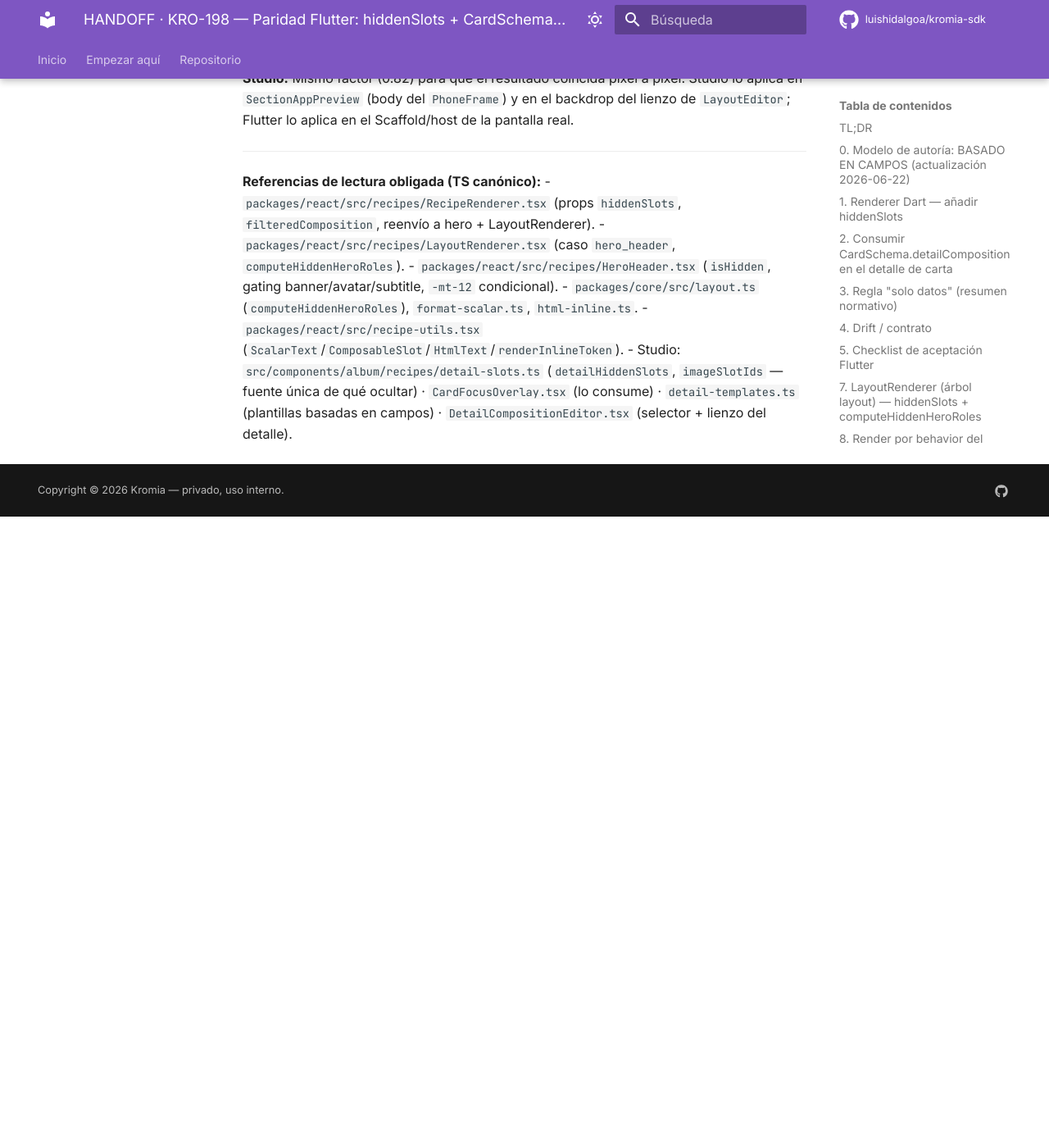
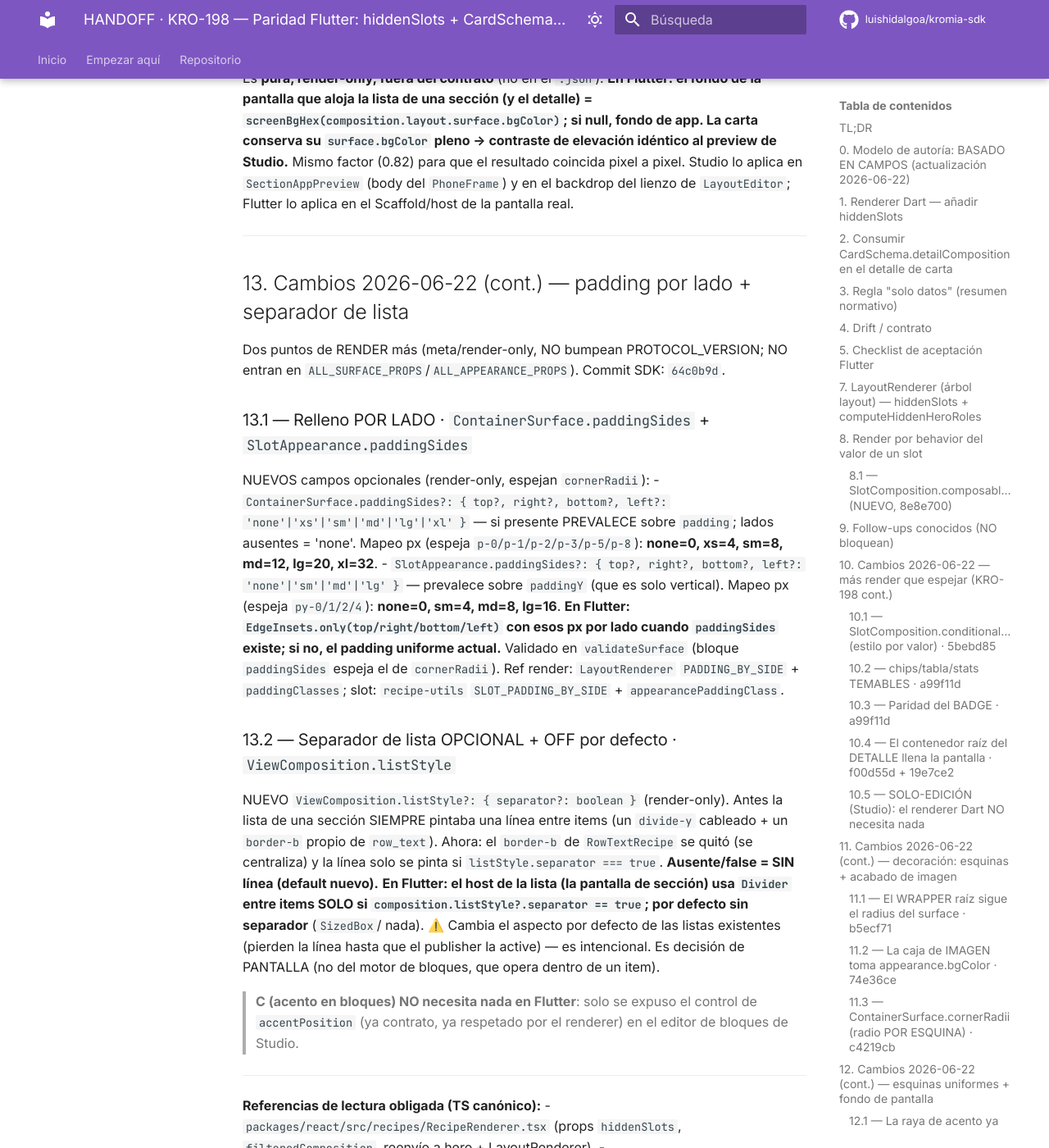
Before and after one commit to luishidalgoa/kromia-sdk, an MkDocs documentation site: the page built from docs/kro198-detail-composition-flutter.md, in a window 1280 px wide and 1400 px high, scrolled down 11043 px. Shown: the whole window at 82% size. Built offline with MkDocs 1.6.1 and Material for MkDocs 9.7.7, drawn with Linux system fonts in a browser that asks for light colours; comment, search, counter and statistics services are not loaded; before the commit the page ends 11673 px from its top, so only the background shows below that; some of the changed text lies outside the part shown.

Commit message:
docs(coordination): handoff Flutter §13 — padding por lado + separador de lista (KRO-198)
§13 + cola (8): ContainerSurface/SlotAppearance.paddingSides (EdgeInsets.only, px por
escala) y ViewComposition.listStyle.separator (Divider opcional, OFF por defecto).
Render-only, sin bump. C (acento en bloques) = Studio-only.

Co-Authored-By: Claude Opus 4.8 (1M context) <noreply@anthropic.com>

```diff
--- a/docs/kro198-detail-composition-flutter.md
+++ b/docs/kro198-detail-composition-flutter.md
@@ -18,6 +18,7 @@ Ya shipeado en TS:
 6. **NUEVO 2026-06-22 (§10)** — 4 puntos de render más (todos meta, render-only): `conditionalStyle` (estilo por valor, integrar en `resolveSlot`), chips/tabla/stats **temables**, paridad del **badge** (opacity/shadow + color dinámico), y el contenedor raíz del **detalle llena la pantalla**. Acabados (THEME_PRESETS) y contraste = **solo-edición, Flutter los ignora**.
 7. **NUEVO 2026-06-22 (§11)** — decoración: el **wrapper raíz** sigue el radius del surface (4 esquinas), la **caja de imagen** toma `appearance.bgColor`, y nuevo `ContainerSurface.cornerRadii` (radio por esquina, render-only).
 8. **NUEVO 2026-06-22 (§12)** — la **raya de acento ya no aplana** las esquinas de su lado (se curva con el radius → 4 esquinas uniformes), y nuevo `screenBgHex(bgColor)`: la **pantalla** (lista/detalle) toma el acabado un punto más oscuro que las cartas → éstas resaltan por elevación.
+9. **NUEVO 2026-06-22 (§13)** — **relleno POR LADO** (`ContainerSurface.paddingSides` + `SlotAppearance.paddingSides` → `EdgeInsets.only`, prevalece sobre el padding uniforme), y **separador de lista opcional** (`ViewComposition.listStyle.separator`, `Divider` entre items solo si true; **OFF por defecto**, cambia el aspecto de las listas existentes).
 
 Flutter debe replicar **exactamente** esta semántica en su renderer Dart.
 
@@ -387,6 +388,41 @@ lienzo de `LayoutEditor`; Flutter lo aplica en el Scaffold/host de la pantalla r
 
 ---
 
+## 13. Cambios 2026-06-22 (cont.) — padding por lado + separador de lista
+
+Dos puntos de RENDER más (meta/render-only, NO bumpean PROTOCOL_VERSION; NO entran en
+`ALL_SURFACE_PROPS`/`ALL_APPEARANCE_PROPS`). Commit SDK: `64c0b9d`.
+
+### 13.1 — Relleno POR LADO · `ContainerSurface.paddingSides` + `SlotAppearance.paddingSides`
+NUEVOS campos opcionales (render-only, espejan `cornerRadii`):
+- `ContainerSurface.paddingSides?: { top?, right?, bottom?, left?: 'none'|'xs'|'sm'|'md'|'lg'|'xl' }`
+  — si presente PREVALECE sobre `padding`; lados ausentes = 'none'. Mapeo px (espeja
+  `p-0/p-1/p-2/p-3/p-5/p-8`): **none=0, xs=4, sm=8, md=12, lg=20, xl=32**.
+- `SlotAppearance.paddingSides?: { top?, right?, bottom?, left?: 'none'|'sm'|'md'|'lg' }`
+  — prevalece sobre `paddingY` (que es solo vertical). Mapeo px (espeja `py-0/1/2/4`):
+  **none=0, sm=4, md=8, lg=16**.
+**En Flutter: `EdgeInsets.only(top/right/bottom/left)` con esos px por lado cuando
+`paddingSides` existe; si no, el padding uniforme actual.** Validado en `validateSurface`
+(bloque `paddingSides` espeja el de `cornerRadii`). Ref render: `LayoutRenderer`
+`PADDING_BY_SIDE` + `paddingClasses`; slot: `recipe-utils` `SLOT_PADDING_BY_SIDE` +
+`appearancePaddingClass`.
+
+### 13.2 — Separador de lista OPCIONAL + OFF por defecto · `ViewComposition.listStyle`
+NUEVO `ViewComposition.listStyle?: { separator?: boolean }` (render-only). Antes la lista
+de una sección SIEMPRE pintaba una línea entre items (un `divide-y` cableado + un `border-b`
+propio de `row_text`). Ahora: el `border-b` de `RowTextRecipe` se quitó (se centraliza) y la
+línea solo se pinta si `listStyle.separator === true`. **Ausente/false = SIN línea (default
+nuevo).** **En Flutter: el host de la lista (la pantalla de sección) usa `Divider` entre items
+SOLO si `composition.listStyle?.separator == true`; por defecto sin separador** (`SizedBox`/
+nada). ⚠️ Cambia el aspecto por defecto de las listas existentes (pierden la línea hasta que el
+publisher la active) — es intencional. Es decisión de PANTALLA (no del motor de bloques, que
+opera dentro de un item).
+
+> **C (acento en bloques) NO necesita nada en Flutter**: solo se expuso el control de
+> `accentPosition` (ya contrato, ya respetado por el renderer) en el editor de bloques de Studio.
+
+---
+
 **Referencias de lectura obligada (TS canónico):**
 - `packages/react/src/recipes/RecipeRenderer.tsx` (props `hiddenSlots`, `filteredComposition`, reenvío a hero + LayoutRenderer).
 - `packages/react/src/recipes/LayoutRenderer.tsx` (caso `hero_header`, `computeHiddenHeroRoles`).
```
Also changed, not shown: COORDINATION.md (+11 -2 lines).
